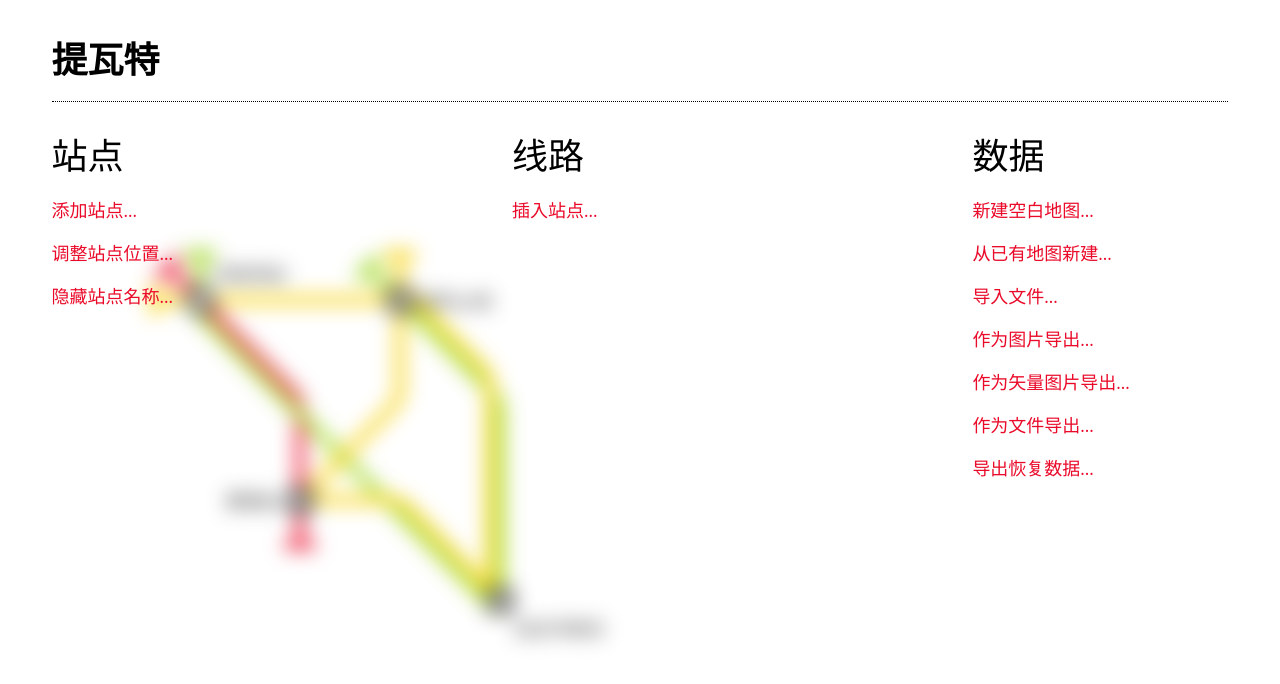
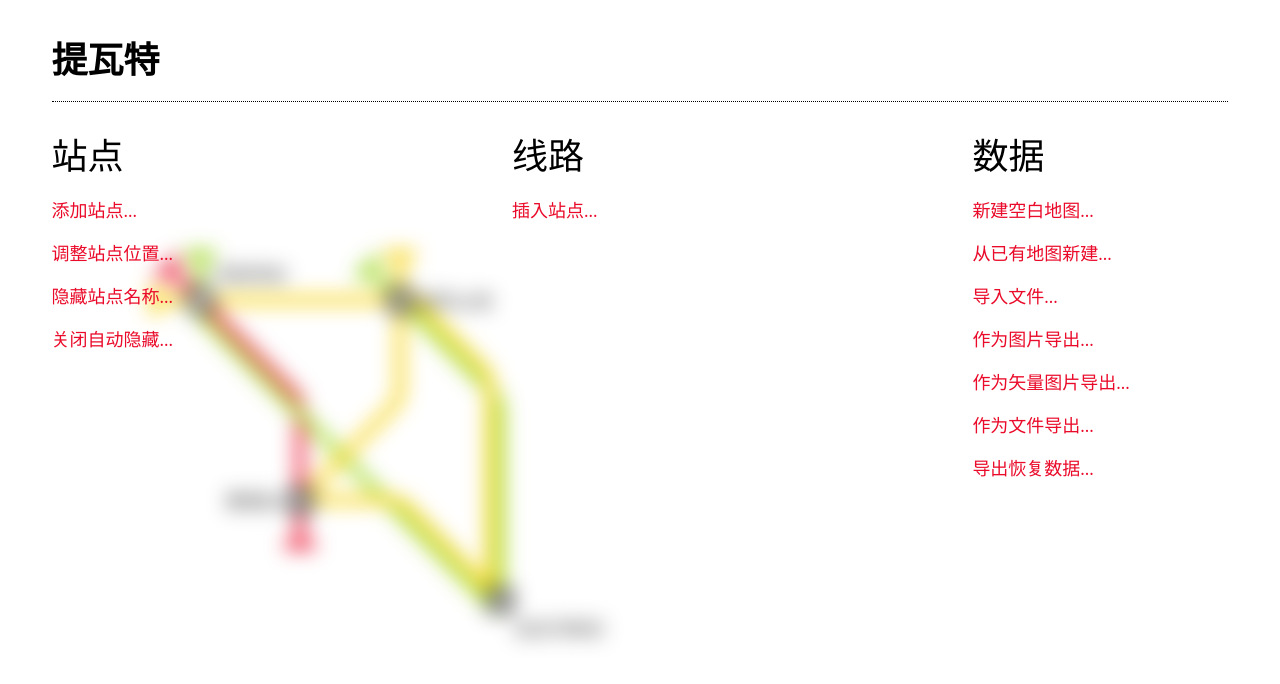
Before and after one commit to RyanEdo/mini-metro-web, a React (Create React App) app: page / in a window 1280 px wide. Both pictures are taken after a click on the element 114 px from the left and 61 px from the top of the page. Shown: the top 684 px of the page. Built offline with nearby package versions, Linux system fonts and the light colour scheme.

Commit message:
auto hidden

```diff
--- a/src/Render/Header/Menu.scss
+++ b/src/Render/Header/Menu.scss
@@ -204,6 +204,13 @@
                         font-weight: 500;
                         color: #ea0b2a;
                         cursor: pointer;
+                        &.sub-menu{
+                            margin-top: 10px;
+                            margin-left: 10px;
+                            .sub-item{
+                                margin-right: 10px;
+                            }
+                        }
                     }
                 }
             }
--- a/src/Render/Header/Menu.tsx
+++ b/src/Render/Header/Menu.tsx
@@ -41,7 +41,7 @@ type MenuType = {
   setData: Dispatch<SetStateAction<UserDataType>>;
   insertInfo?: InsertInfo;
   setInsertInfo: React.Dispatch<React.SetStateAction<InsertInfo | undefined>>;
-} & ShowNameProps ;
+} & ShowNameProps;
 export const Menu = forwardRef(function (
   {
     setEditingMode,
@@ -55,6 +55,10 @@ export const Menu = forwardRef(function (
     setData,
     insertInfo,
     setInsertInfo,
+    showName,
+    setShowName,
+    autoHiddenName,
+    setAutoHiddenName,
   }: MenuType,
   ref
 ) {
@@ -358,7 +362,28 @@ export const Menu = forwardRef(function (
               >
                 调整站点位置...
               </div>
-              <div className="column-item">隐藏站点名称...</div>
+              <div
+                className="column-item"
+                onClick={(e) => {
+                  e.stopPropagation();
+                  setShowName(!showName);
+                }}
+              >
+                {showName ? "隐藏" : "显示"}站点名称...
+              </div>
+              {showName ? (
+                <div
+                  className="column-item"
+                  onClick={(e) => {
+                    e.stopPropagation();
+                    setAutoHiddenName(!autoHiddenName);
+                  }}
+                >
+                  {autoHiddenName ? "关闭" : "启用"}自动隐藏...
+                </div>
+              ) : (
+                <></>
+              )}
             </div>
           </div>
           <div className="column">
@@ -392,7 +417,6 @@ export const Menu = forwardRef(function (
                     title: "新地图",
                   });
                   showTools(e, FunctionMode.addingStation);
-
                 }}
               >
                 新建空白地图...
--- a/src/Render/Layer/RenderLayer.tsx
+++ b/src/Render/Layer/RenderLayer.tsx
@@ -374,7 +374,7 @@ function RenderLayer({
               </div>
               <div
                 className="station-name"
-                style={scale < 0.65 ? { display: "none" } : nameStyle}
+                style={ showName? autoHiddenName? scale < 0.65 ? { display: "none" } : nameStyle:nameStyle:{display:"none"}}
                 // style={{transform: `scale(${1/scale})`}}
               >
                 {stationName}
```
